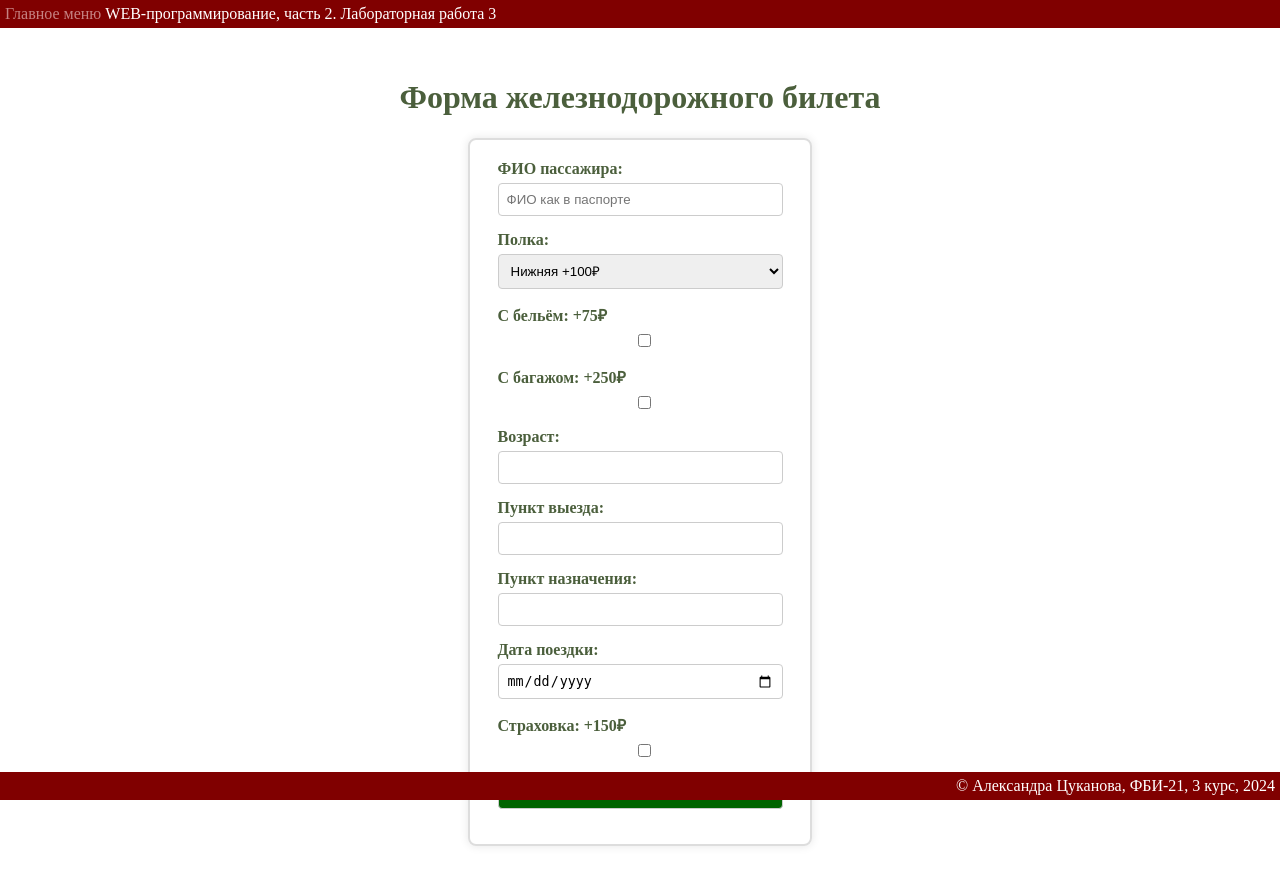
After one commit to SashaSavchi/Web-labs-2, a Flask app: page /lab3/ticket_form in a window 1280 px wide. The commit adds this page. Run offline with Flask 3, Linux system fonts and the light colour scheme.

Commit message:
Железнодорожный билет

```diff
--- a/lab3.py
+++ b/lab3.py
@@ -15,7 +15,7 @@ def cookie():
     resp = make_response(redirect('/lab3/'))
     resp.set_cookie('name', 'Alex', max_age = 5)
     resp.set_cookie('age', '20')
-    resp.set_cookie('name_color', 'magenta')
+    resp.set_cookie('name_color', 'magenta', max_age = 5)
     return resp
 
 
@@ -48,6 +48,7 @@ def form1():
 def order():
     return render_template('lab3/order.html')
 
+
 price = 0
 @lab3.route('/lab3/pay')
 def pay():
@@ -66,6 +67,7 @@ def pay():
         price += 10
 
     return render_template('lab3/pay.html', price=price)
+
 
 @lab3.route('/lab3/success')
 def success():
@@ -95,3 +97,54 @@ def settings():
         return resp
 
     return render_template('lab3/settings.html', bcolor=request.cookies.get('bcolor'), color=request.cookies.get('color'), font_size=request.cookies.get('font_size'), font_family=request.cookies.get('font_family'))
+
+
+@lab3.route('/lab3/ticket_form')
+def ticket_form():
+    return render_template('/lab3/ticket_form.html')
+
+
+@lab3.route('/lab3/generate_ticket')
+def generate_ticket():
+    name = request.args.get('name')
+    berth = request.args.get('berth')
+    bed = 'bed' in request.args
+    luggage = 'luggage' in request.args
+    age = int(request.args.get('age', 0))
+    departure = request.args.get('departure')
+    destination = request.args.get('destination')
+    date = request.args.get('date')
+    insurance = 'insurance' in request.args
+
+    # Расчёт стоимости билета
+    if age < 18:
+        ticket_type = "Детский билет"
+        price = 700
+    else:
+        ticket_type = "Взрослый билет"
+        price = 1000
+
+    # Доплаты в зависимости от выбранных опций
+    if berth in ['lower', 'lower_side']:
+        price += 100
+    if bed:
+        price += 75
+    if luggage:
+        price += 250
+    if insurance:
+        price += 150
+
+    return render_template(
+        '/lab3/ticket.html',
+        name=name,
+        berth=berth,
+        age=age,
+        luggage=luggage,
+        bed=bed,
+        departure=departure,
+        destination=destination,
+        date=date,
+        insurance=insurance,
+        ticket_type=ticket_type,
+        total_price=price
+    )
--- a/templates/lab3/form1.html
+++ b/templates/lab3/form1.html
@@ -21,7 +21,7 @@
     <form>
         <label>Ваше имя:</label>
         <div>
-            <input type="text" placeholder="Как Вас зовут?" name="user" value="{{ user or 'Неизвестный' }}">
+            <input type="text" placeholder="Как Вас зовут?" name="user" value="{{ user or '' }}">
             <span class="error">{{ errors.user }}</span>
         <div>
 
--- a/templates/lab3/lab3.html
+++ b/templates/lab3/lab3.html
@@ -5,7 +5,7 @@
 {% block main %}
     <h1>Формы, cookie</h1>
     <div>
-        Привет, <span style="color: {{name_color}}">{{name}}</span>!
+        Привет, <span style="color: {{name_color}}">{{ name }}</span>!
     </div>
     <div>
         Ваш возраст: {{ age }}
@@ -17,5 +17,6 @@
         <li><a href="/lab3/form1">Форма</a></li>
         <li><a href="/lab3/order">Заказ напитка</a></li>
         <li><a href="/lab3/settings">Цвет текста</a></li>
+        <li><a href="/lab3/ticket_form">Железнодорожный билет</a></li>
     </ol>
 {% endblock %}
--- /dev/null
+++ b/templates/lab3/ticket_form.html
@@ -0,0 +1,102 @@
+{% extends 'base.html' %}
+
+{% block lab %}Лабораторная работа 3{% endblock %}
+
+{% block main %}
+
+<h1 style="text-align: center;">Форма железнодорожного билета</h1>
+    <form action="/lab3/generate_ticket">
+        <div class="form-container">
+            <div class="form-field">
+                <label for="name">ФИО пассажира:</label>
+                <input type="text" placeholder="ФИО как в паспорте" id="name" name="name" required>
+            </div>
+            <div class="form-field">
+                <label>Полка:</label>
+                <select name="berth" required>
+                    <option value="lower">Нижняя +100&#8381;</option>
+                    <option value="upper">Верхняя</option>
+                    <option value="upper_side">Верхняя боковая</option>
+                    <option value="lower_side">Нижняя боковая +100&#8381;</option>
+                </select>
+            </div>
+            <div class="form-field">
+                <label>С бельём: +75&#8381;</label>
+                <input type="checkbox" name="bed">
+            </div>
+            <div class="form-field">
+                <label>С багажом: +250&#8381;</label>
+                <input type="checkbox" name="luggage">
+            </div>
+            <div class="form-field">
+                <label>Возраст:</label>
+                <input type="number" name="age" min="1" max="120" required>
+            </div>
+            <div class="form-field">
+                <label>Пункт выезда:</label>
+                <input type="text" name="departure" required>
+            </div>
+            <div class="form-field">
+                <label>Пункт назначения:</label>
+                <input type="text" name="destination" required>
+            </div>
+            <div class="form-field">
+                <label>Дата поездки:</label>
+                <input type="date" name="date" id="date" required>
+            </div>
+            <div class="form-field">
+                <label>Страховка: +150&#8381;</label>
+                <input type="checkbox" name="insurance">
+            </div>
+            <div class="form-field">
+                <button type="submit">Сформировать билет</button>
+            </div>
+        </div>
+    </form>
+
+
+<script>
+    const today = new Date().toISOString().split("T")[0];
+    document.getElementById("date").setAttribute("min", today);
+</script>
+
+<style>
+    .form-container {
+        display: flex;
+        flex-direction: column;
+        align-items: center;
+        border: 2px solid #ddd;
+        padding: 20px;
+        width: 300px;
+        margin: 0 auto;
+        border-radius: 8px;
+        box-shadow: 0px 0px 10px rgba(0, 0, 0, 0.1);
+    }
+    .form-field {
+        margin-bottom: 15px;
+        text-align: left;
+        width: 95%;
+    }
+    label {
+        display: block;
+        font-weight: bold;
+        margin-bottom: 5px;
+    }
+    input, select, button {
+        width: 100%;
+        padding: 8px;
+        border: 1px solid #ccc;
+        border-radius: 4px;
+        box-sizing: border-box;
+    }
+    button {
+        background-color: darkgreen;
+        color: white;
+        font-weight: bold;
+        cursor: pointer;
+    }
+    button:hover {
+        background-color: #45a049;
+    }
+</style>
+{% endblock %}
```
Also changed, not shown: templates/lab3/ticket.html (added, +54 -0 lines).
